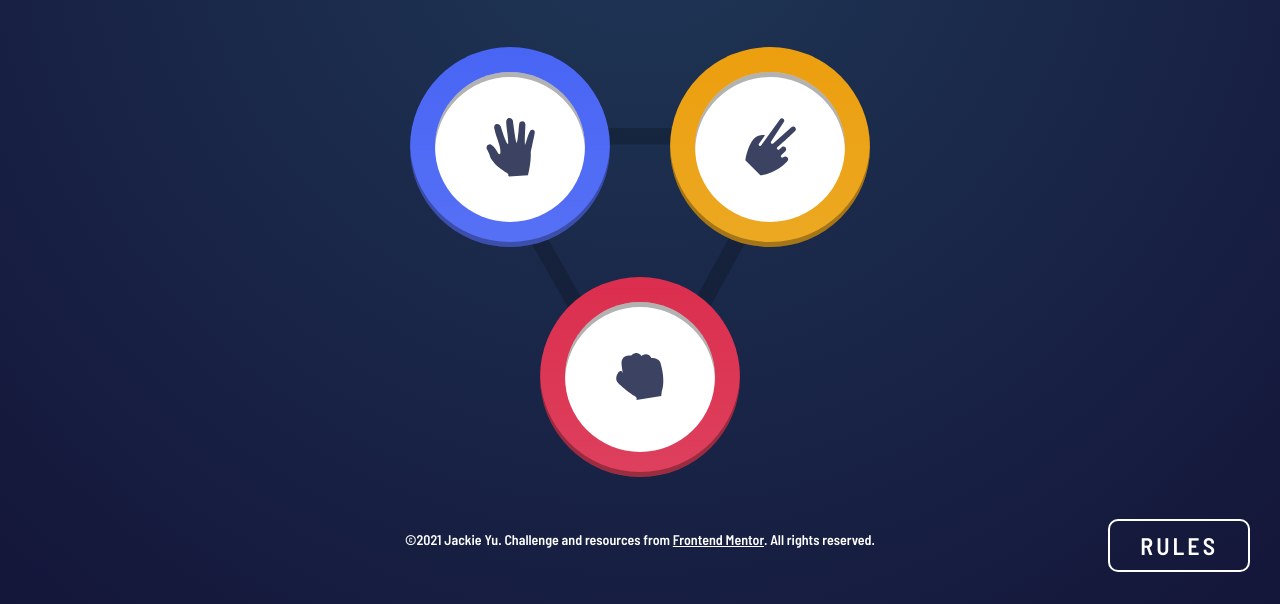
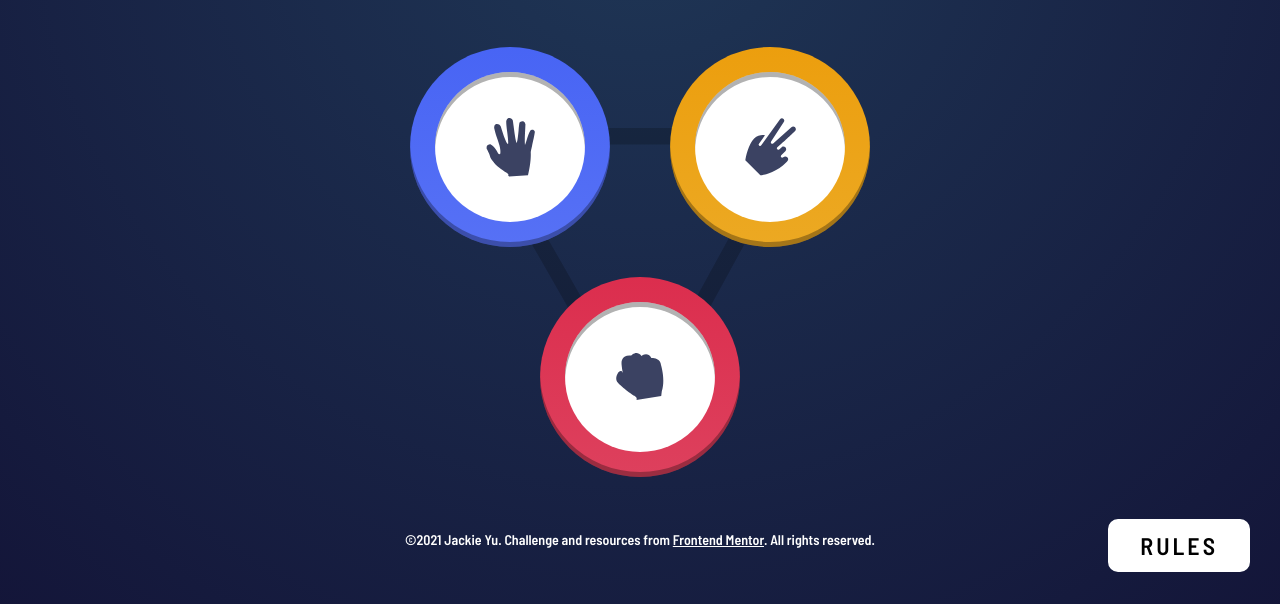
Before and after one commit to YuJ94/rock-paper-scissors, a plain HTML site: page index.html in a window 1280 px wide. In both pictures the pointer is over the button "RULES". Shown: the part 198-802 px from the top of the page. Drawn offline with Linux system fonts and the light colour scheme.

Commit message:
Updated rules modal.

```diff
--- a/resources/css/style.css
+++ b/resources/css/style.css
@@ -157,6 +157,12 @@ body {
     letter-spacing: 3px;
     z-index: 5;
     cursor: pointer;
+    transition: all .5s;
+}
+
+.btn-rules:hover {
+    background-color: #fff;
+    color: #000;
 }
 
 /* RULES MODAL */
@@ -193,7 +199,7 @@ body {
     text-transform: uppercase;
 }
 
-.modal-header .modal-img {
+.modal-header img {
     cursor: pointer;
 }
 
```
